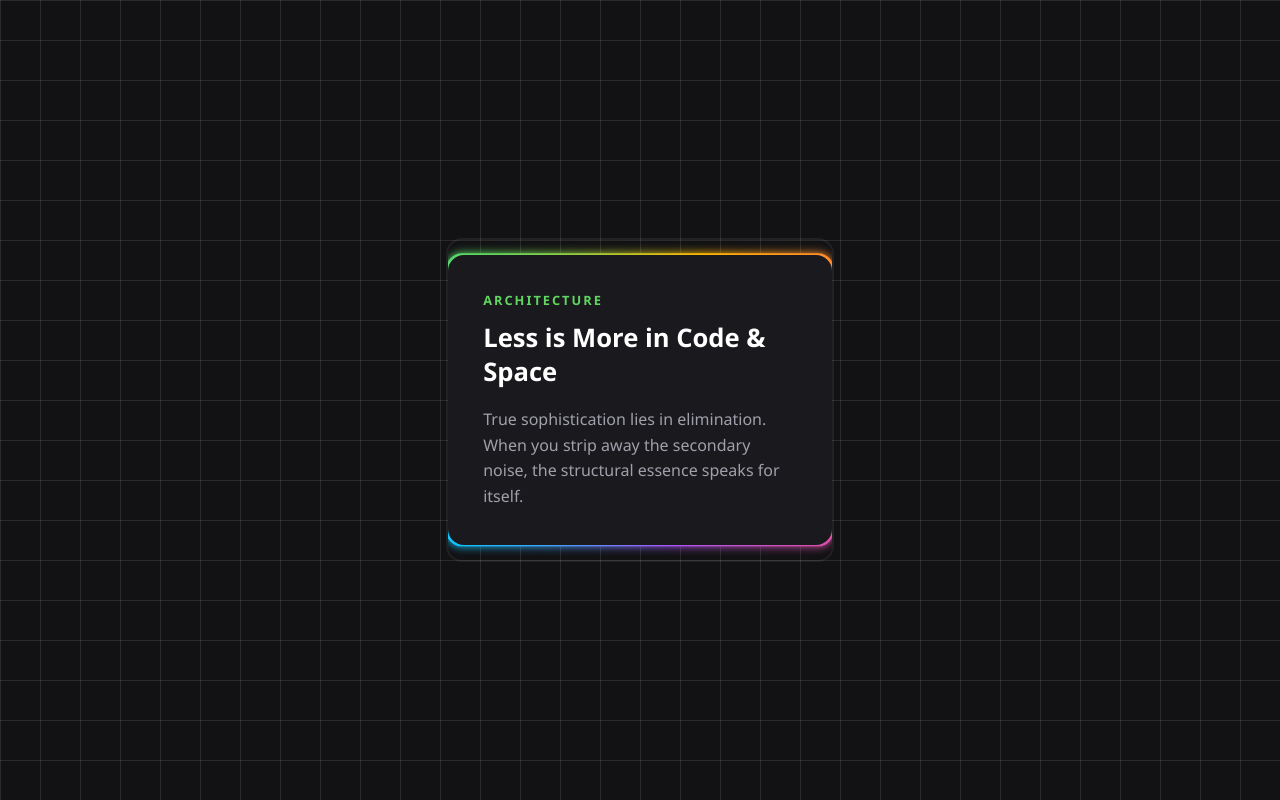
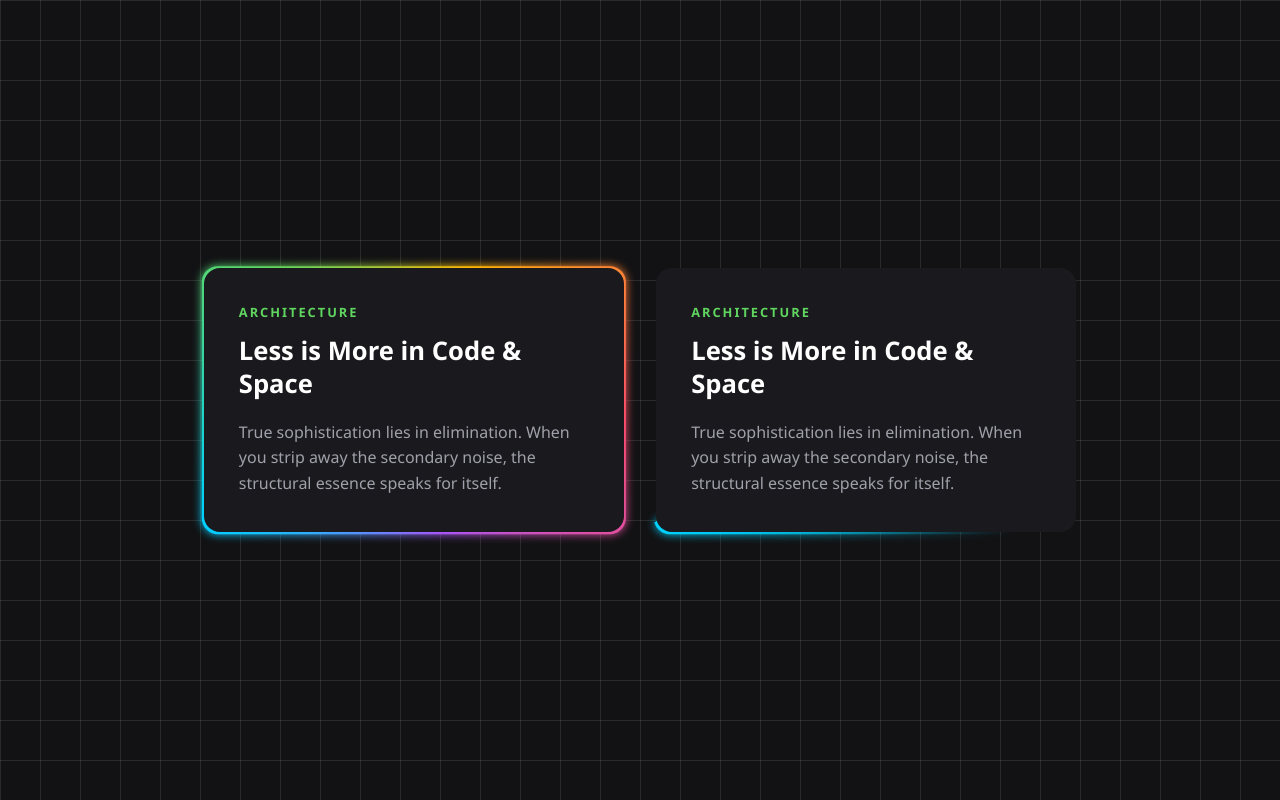
Before and after one commit to code-with-ameen/Tutorials, a plain HTML site: page CSS/CSS-AnimatedBorder/index.html in a window 1280 px wide. Drawn offline with Linux system fonts and the light colour scheme.

Commit message:
Add files via upload

```diff
--- a/CSS/CSS-AnimatedBorder/index.html
+++ b/CSS/CSS-AnimatedBorder/index.html
@@ -7,9 +7,8 @@
     <link rel="stylesheet" href="./style.css" />
   </head>
   <body>
-    <div class="scroll-container">
-      <section class="scroll-area">
-        <div class="card card1">
+    <!-- First Design -->
+    <div class="card">
       <div class="card-tag">Architecture</div>
       <h2 class="card-title">Less is More in Code & Space</h2>
       <p class="card-body">
@@ -17,9 +16,10 @@
         secondary noise, the structural essence speaks for itself.
       </p>
     </div>
-      </section>
-      <section class="scroll-area">
-        <div class="card card2">
+
+
+    <!-- Second Design -->
+    <div class="card second-type">
       <div class="card-tag">Architecture</div>
       <h2 class="card-title">Less is More in Code & Space</h2>
       <p class="card-body">
@@ -27,7 +27,5 @@
         secondary noise, the structural essence speaks for itself.
       </p>
     </div>
-      </section>
-    </div>
   </body>
 </html>
--- a/CSS/CSS-AnimatedBorder/style.css
+++ b/CSS/CSS-AnimatedBorder/style.css
@@ -8,8 +8,7 @@ body {
   display: flex;
   justify-content: center;
   align-items: center;
-  flex-direction: column;
-  gap: 1rem;
+  gap: 2rem;
   min-height: 100vh;
   background-color: #121214;
   background-image:
@@ -29,33 +28,13 @@ body {
     );
 }
 
-.scroll-container {
-  height: 40vh;
-  width: 30vw;
-  border: 2px solid #fefefe11;
-  border-radius: 1rem;
-  overflow-y: scroll;
-  scroll-snap-type: y mandatory;
-}
-
-.scroll-container::-webkit-scrollbar {
-  display: none;
-}
-
-section {
-  height: 40vh;
-  scroll-snap-align: start;
-  display: flex;
-  align-items: center;
-  justify-content: center;
-}
-
 .card {
   background-color: #1a1a1e;
   width: 350px;
   padding: 2.2rem;
   border-radius: 1rem;
   position: relative;
+  anchor-name: --card-anchor;
 }
 
 @property --angle {
@@ -92,8 +71,8 @@ section {
   filter: blur(5px);
 }
 
-.card2::after,
-.card2::before {
+.second-type::after,
+.second-type::before {
   background: conic-gradient(from var(--angle), transparent 70%, #00d2ff);
 }
 
@@ -125,3 +104,18 @@ section {
   font-size: 1rem;
   line-height: 1.6;
 }
+
+.tag {
+  position-anchor: --card-anchor;
+  position: absolute;
+  display: flex;
+  justify-content: center;
+  align-items: center;
+  font-weight: bold;
+  height: 30px;
+  width: 30px;
+  padding: 1rem;
+  border-radius: 50%;
+  background-color: #00d2ff;
+
+}
```
Lines whose indentation alone changed are shown as unchanged.
